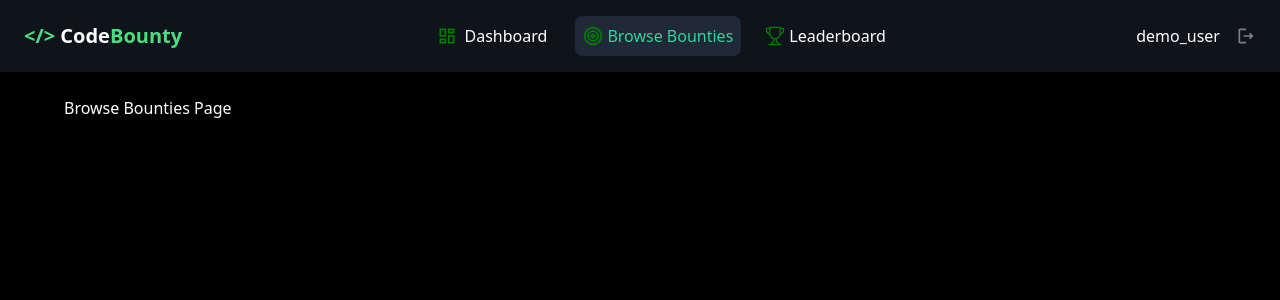
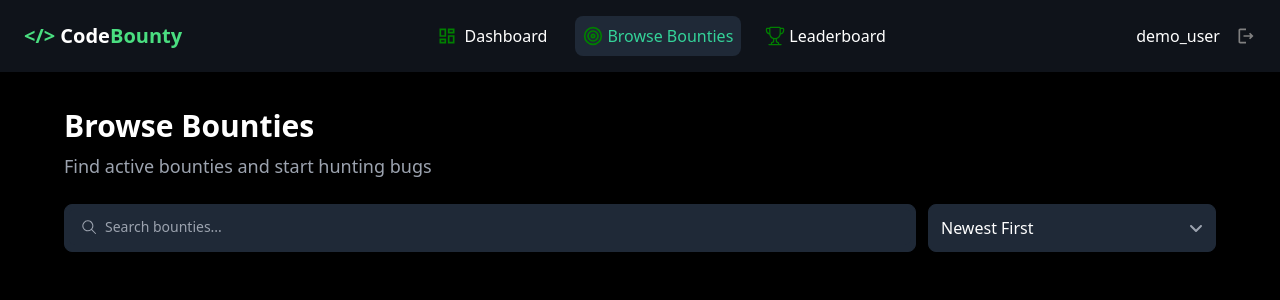
Before and after one commit to arthsaAr/CodeBounty, a React app in the folder frontend/: page /dashboard-owner in a window 1280 px wide. Both pictures are taken after a click on the element "Browse Bounties". Shown: the top 300 px of the page. Built offline with nearby package versions, Linux system fonts and the light colour scheme; the HTML template or start-up script is replaced by a standard one.

Commit message:
setting up the search bounties page, also reorganised the file structure for each pages

```diff
--- a/frontend/src/components/BrowseBounties.tsx
+++ /dev/null
@@ -1,9 +0,0 @@
-import React from 'react'
-
-const BrowseBounties = () => {
-  return (
-    <div>Browse Bounties Page</div>
-  )
-}
-
-export default BrowseBounties
--- a/frontend/src/components/Leaderboard.tsx
+++ /dev/null
@@ -1,9 +0,0 @@
-import React from 'react'
-
-const Leaderboard = () => {
-  return (
-    <div>Leaderboard</div>
-  )
-}
-
-export default Leaderboard
--- /dev/null
+++ b/frontend/src/components/browser/Browserheader.tsx
@@ -0,0 +1,12 @@
+import React from 'react'
+
+const header = () => {
+  return (
+    <div>
+        <h1 className="text-3xl font-semibold mb-2 mt-3">Browse Bounties</h1>
+        <h3 className="text-lg mb-6 text-gray-400">Find active bounties and start hunting bugs</h3>
+    </div>
+  )
+}
+
+export default header
--- /dev/null
+++ b/frontend/src/components/browser/Searchbar.tsx
@@ -0,0 +1,33 @@
+import React from 'react'
+import { GoSearch } from "react-icons/go";
+import { FaAngleDown } from "react-icons/fa6";
+
+const Searchbar = () => {
+  return (
+     <div className="flex flex-row items-center w-full gap-3">
+      <div className="flex-1 min-w-0 h-12 rounded-lg border border-gray-800 hover:border-emerald-700 bg-[#1f2937] p-1 shadow-sm transition-all focus-within:border-emerald-500 focus-within:ring-2 focus-within:ring-emerald-500">
+        <div className="flex items-center w-full bg-[#1f2937] rounded-md px-3 py-2">
+          <GoSearch className="text-gray-400 mr-2" />
+          <input
+            type="text"
+            placeholder="Search bounties..."
+            className="flex-1 bg-transparent text-sm outline-none placeholder:text-gray-400"
+          />
+        </div>
+      </div>
+
+      <div className="w-1/4 min-w-[160px] h-12 relative">
+        <select
+          defaultValue="newest"
+          className="h-full w-full text-white border border-gray-800 rounded-lg bg-[#1f2937] px-3 pr-10 appearance-none"
+        >
+            <option value="newest" className='text-white'>Newest First</option>
+            <option value="highest" className='text-white'>Highest Amount</option>
+        </select>
+        <FaAngleDown className="pointer-events-none absolute right-3 top-1/2 -translate-y-1/2 text-gray-400" />
+      </div>
+    </div>
+  )
+}
+
+export default Searchbar
--- /dev/null
+++ b/frontend/src/components/leaderboard/Topthree.tsx
@@ -0,0 +1,19 @@
+import React from 'react'
+import { GoTrophy } from 'react-icons/go'
+
+const Topthree = () => {
+  return (
+    <div>
+        <div className='flex flex-col items-center'>
+          <div className='flex flex-row justify-between items-center gap-3'>
+            <GoTrophy  color="green" size={45}/>
+            <h1 className="text-3xl font-semibold mb-2 mt-3">Leaderboard</h1>
+          </div>
+          <h3 className="text-lg mb-6 text-gray-400">Top bug hunters ranked by reputation and earnings</h3>
+        </div>
+
+    </div>
+  )
+}
+
+export default Topthree
--- a/frontend/src/pages/OwnerDashboard.tsx
+++ b/frontend/src/pages/OwnerDashboard.tsx
@@ -2,12 +2,13 @@
 import { useEffect, useState } from "react";
 import axios from "axios";
 import Navbar from "../components/Navbar";
-import Quickstat from "../components/subcomp/Quickstat";
-import BrowseBounties from "../components/BrowseBounties";
-import Leaderboard from "../components/Leaderboard";
-import RecentBounties from "../components/subcomp/RecentBounties";
-import Submissions from "../components/subcomp/Submissions";
-import Quickactions from "../components/subcomp/Quickactions";
+import Quickstat from "../components/dashboard/Quickstat";
+import  Browserheader from "../components/browser/browserheader";
+import Leaderboard from "../components/leaderboard/Topthree";
+import RecentBounties from "../components/dashboard/RecentBounties";
+import Submissions from "../components/dashboard/Submissions";
+import Quickactions from "../components/dashboard/Quickactions";
+import Searchbar from "../components/browser/Searchbar";
 
 export default function OwnerDashboard() {
 
@@ -49,7 +50,14 @@ export default function OwnerDashboard() {
         )
         }
 
-        {activePage === "bounties" && <BrowseBounties />}
+        {activePage === "bounties" &&
+        (
+          <>
+          <Browserheader />
+          <Searchbar />
+          </>
+        )
+        }
 
         {activePage === "leaderboard" && <Leaderboard />}
       </div>
```
Also changed, not shown: frontend/src/components/dashboard/Quickactions.tsx (renamed from frontend/src/components/subcomp/Quickactions.tsx), frontend/src/components/dashboard/Quickstat.tsx (renamed from frontend/src/components/subcomp/Quickstat.tsx), frontend/src/components/dashboard/RecentBounties.tsx (renamed from frontend/src/components/subcomp/RecentBounties.tsx), frontend/src/components/dashboard/Submissions.tsx (renamed from frontend/src/components/subcomp/Submissions.tsx).
